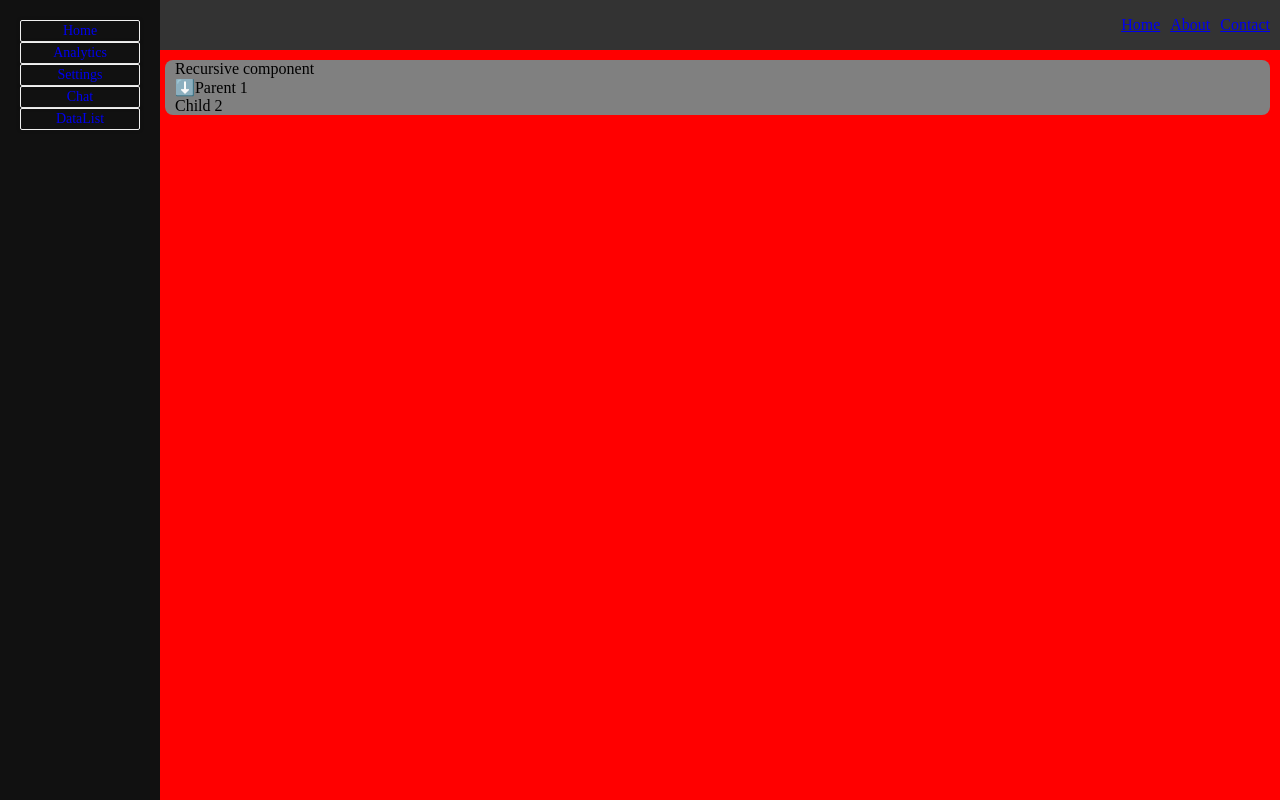
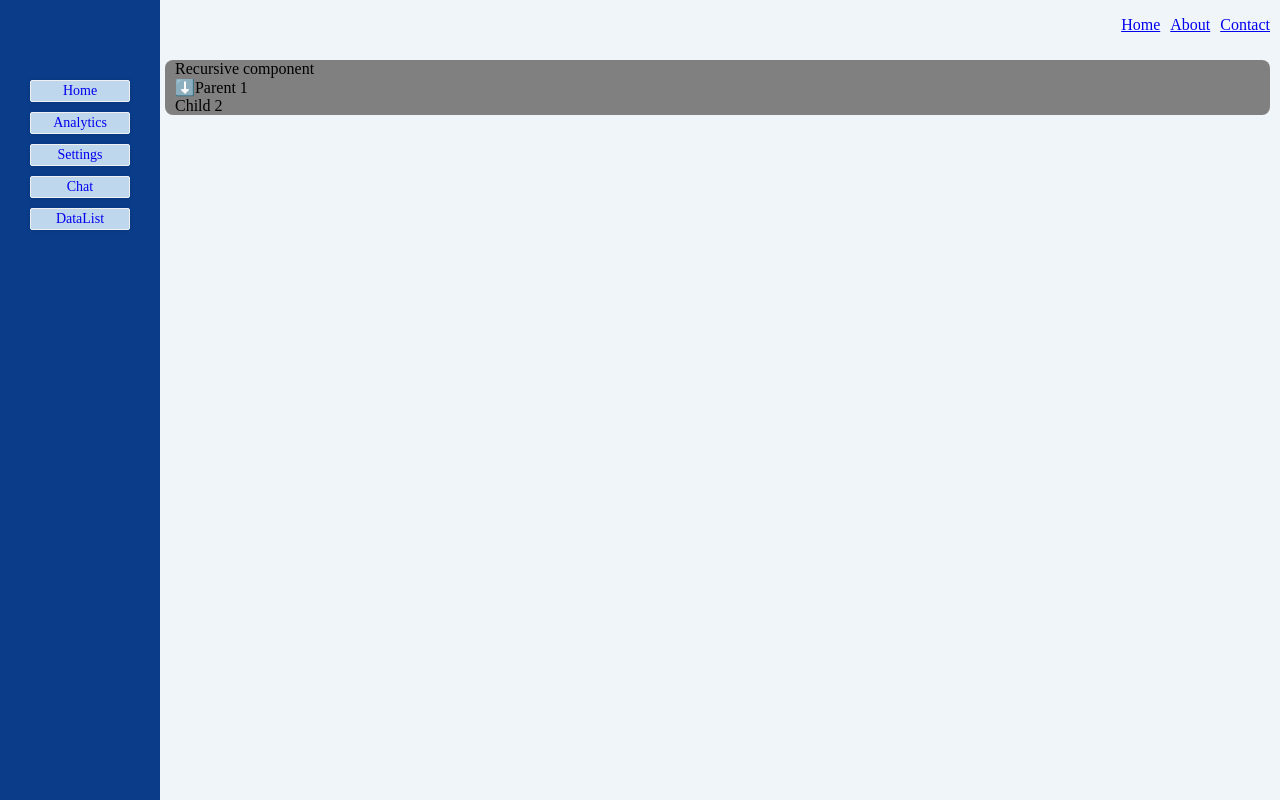
Before and after one commit to Anurag1096/react_1, a React app: page / in a window 1280 px wide. Built offline with nearby package versions, Linux system fonts and the light colour scheme.

Commit message:
wip:Creating ui changes

```diff
--- a/src/App.css
+++ b/src/App.css
@@ -8,7 +8,7 @@ body,html {
 }
 
 body{
-  background-color:red;
+  background-color:#F0F5F9 ;
 
 }
 
--- a/src/components/Dashboard/Header.tsx
+++ b/src/components/Dashboard/Header.tsx
@@ -31,7 +31,7 @@ function HeaderNav(props:Props) {
 const headerStyle:any = {
   position:'sticky',
   top:"0",
-  backgroundColor: '#333',
+  backgroundColor: '#F0F5F9 ',
   maxWidth:"1500px",
   color: '#fff',
   padding: '10px',
--- a/src/components/Dashboard/sideBar.css
+++ b/src/components/Dashboard/sideBar.css
@@ -6,7 +6,7 @@
     top: 0;
     left: 0;
     transition:left 0.3s ease-out;
-    background-color: #111;
+    background-color: #0A3C8A ;
     padding:20px 20px 20px 20px;
 }
 
@@ -20,8 +20,8 @@
     top:0;
     left:0;
     transition:left 0.3s ease-in;
-    background-color: #111;
-    padding:20px 20px 20px 20px;
+    background-color: #0A3C8A  ;
+    padding:5px;
 }
 .btn_close{
     cursor:pointer;
@@ -30,13 +30,15 @@
     list-style: none;
     width:100%;
     height:100%;
-    margin:0;
+    margin-top:50px;
     padding:0.1px;
 
 }
 .list_item{
     font-size:14px;
     display:flex;
+    margin:10px;
+    background-color:#BFD7ED ;
     padding:2px 5px 2px 5px;
     border:0.1px solid #f0f0f0;
     box-shadow: 0 0 5px rgba(0, 0, 0, 0.1);
@@ -48,7 +50,7 @@
 }
 .list_item:hover{
     cursor:pointer;
-    background-color: #f0f0f0;
+    background-color: #BFD7ED;
     border-radius:8px;
     border-color: #ccc; /* Change border color on hover */
     box-shadow: 0 0 5px rgba(0, 0, 0, 0.1);
```
